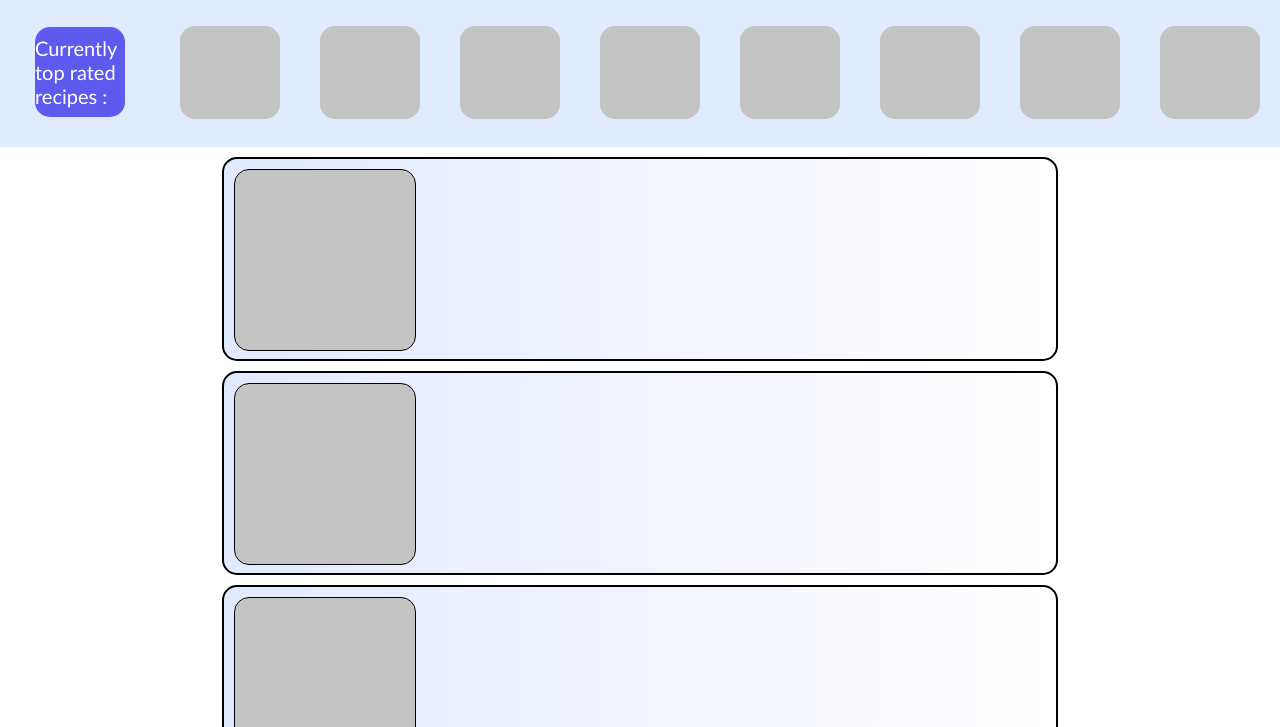
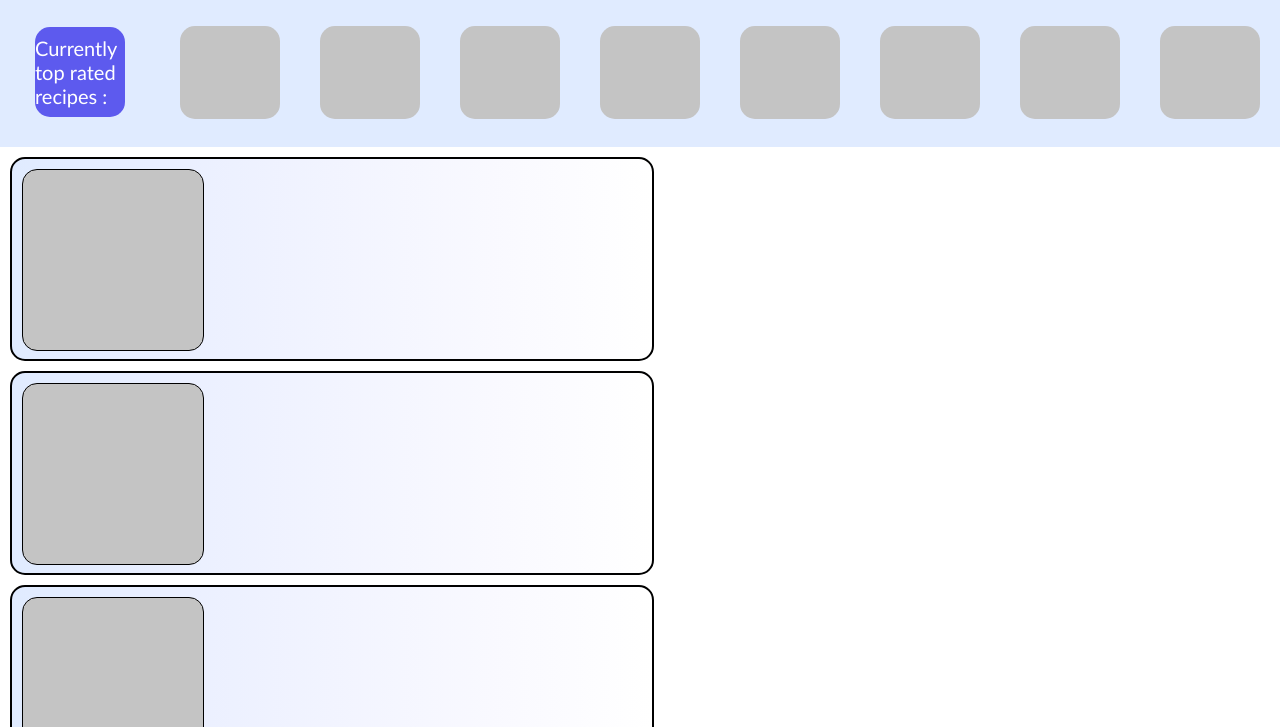
Before and after one commit to iivanu/ERecepti, a Gatsby site: page / in a window 1280 px wide. Shown: the part 73-800 px from the top of the page. Built offline with nearby package versions, Linux system fonts and the light colour scheme; Gatsby itself is replaced by a stand-in of ours.

Commit message:
Fixed top recipes, switched recipe list from center to left side

```diff
--- a/src/components/recipe/style.module.css
+++ b/src/components/recipe/style.module.css
@@ -2,13 +2,13 @@
     display: flex;
     flex-direction: row;
     background-image: linear-gradient(to right, #e0ebff, #eaefff, #f2f4ff, #f9f9ff, #ffffff);
-    width: 65%;
+    width: 50%;
     height: 200px;
     border-radius: 15px;
     border-style: solid;
     border-width: 2px;
     border-color: black;
-    margin-left: auto;
+    margin-left: 10px;
     margin-right: auto;
     margin-top: 10px;
 }
--- a/src/components/topRecipeBar/style.module.css
+++ b/src/components/topRecipeBar/style.module.css
@@ -4,6 +4,7 @@
     background-color: #E0EBFF;
     width: 100%;
     height: 150px;
+    overflow: auto;
 }
 
 .checkOut {
```
